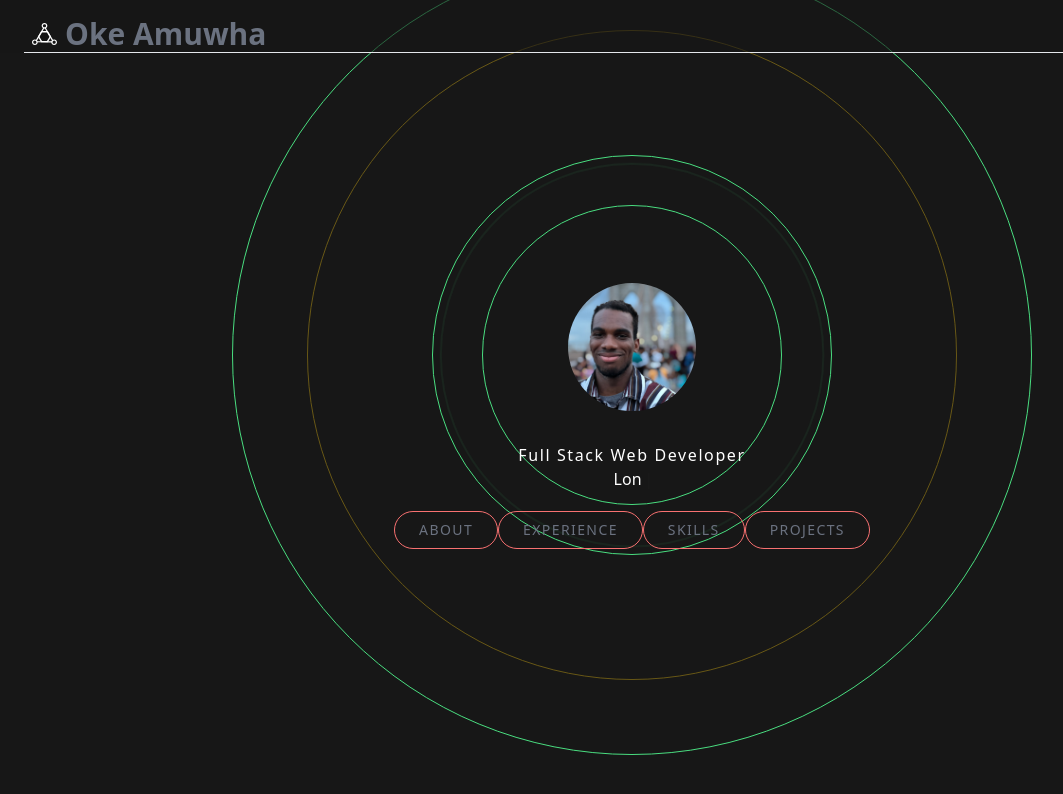
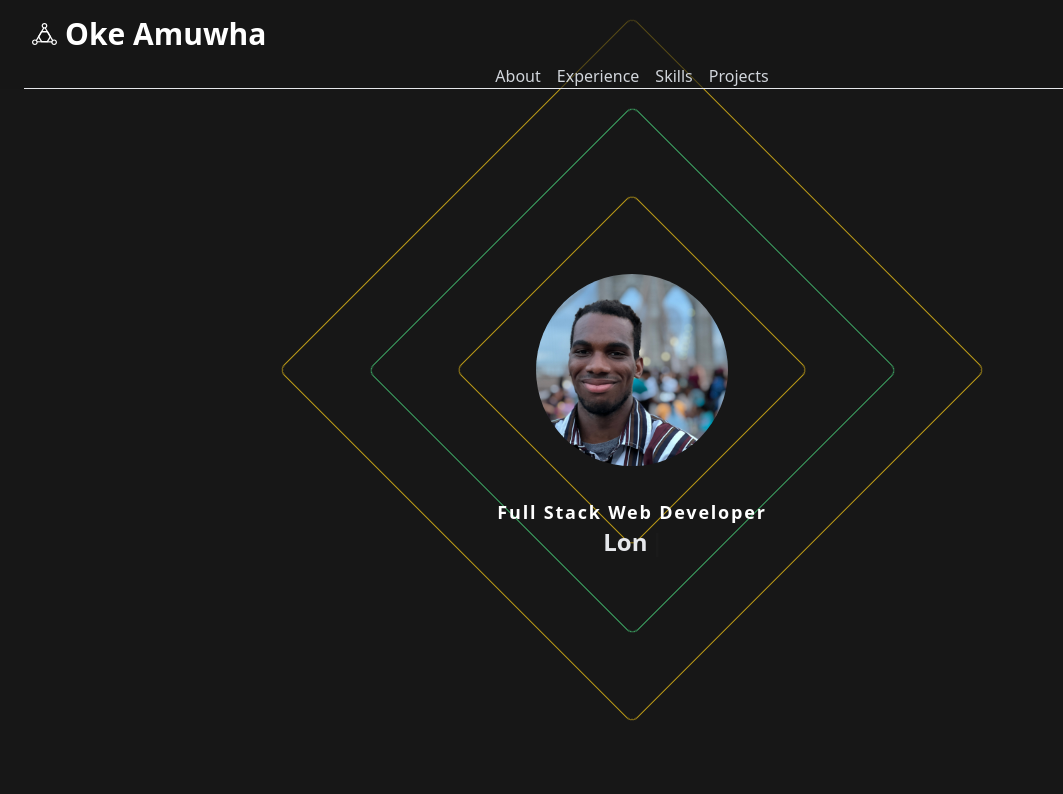
Before and after one commit to amuwhao46/typescript-portfolio, a Next.js app: page / in a window 1280 px wide. Shown: the top 794 px of the page, without its empty margins (8-1071 px from the left). Built offline with nearby package versions, Linux system fonts and the light colour scheme.

Commit message:
Minor personalization changes to portfolio

```diff
--- a/components/About.tsx
+++ b/components/About.tsx
@@ -30,13 +30,11 @@ function About({}: Props) {
         }}
         viewport={{ once: true }}
         src="https://t4.ftcdn.net/jpg/00/59/96/75/360_F_59967553_9g2bvhTZf18zCmEVWcKigEoevGzFqXzq.jpg"
-        className="-mb-20 h-56 w-56 flex-shrink-0 rounded-full object-cover md:mb-0 md:h-96 md:w-64 md:rounded-lg xl:h-[400px] xl:w-[300px]"
+        className=" mt-40 h-56 w-56 flex-shrink-0 rounded-full object-cover md:mb-0 md:h-96 md:w-64 md:rounded-lg xl:h-[400px] xl:w-[300px]"
       />
       <div className="space-y-10 px-0 md:px-10">
-        <h4 className="text-4xl font-semibold">
-          Here is a{" "}
-          <span className="underline decoration-red-600/50">little</span>{" "}
-          background
+        <h4 className="text-4xl font-semibold mt-5">
+          A little background
         </h4>
         <p>
           Lorem ipsum dolor sit amet, consectetur adipiscing elit, sed do
--- a/components/BackgroundCircles.tsx
+++ b/components/BackgroundCircles.tsx
@@ -17,11 +17,10 @@ function BackgroundCircles({}: Props) {
       }}
       className="relative flex items-center justify-center"
     >
-      <div className="absolute mt-52 h-[200px] w-[200px] animate-ping rounded-full border border-green-400" />
-      <div className="absolute mt-52 h-[300px] w-[300px] rounded-full border border-green-400" />
-      <div className="absolute mt-52 h-[400px] w-[400px] rounded-full border border-green-400" />
-      <div className="absolute mt-52 h-[650px] w-[650px] animate-pulse rounded-full border border-yellow-400 opacity-20" />
-      <div className="absolute mt-52 h-[800px] w-[800px] rounded-full border border-green-400" />
+      <div className="absolute mt-64 h-[250px] w-[250px] animate-pulse rounded-lg rotate-45 border border-yellow-400" />
+      <div className="absolute mt-64 h-[375px] w-[375px] animate-pulse rounded-lg rotate-45 border border-green-400" />
+      <div className="absolute mt-64 h-[500px] w-[500px] animate-pulse rounded-lg rotate-45 border border-yellow-400" />
+
     </motion.div>
   );
 }
--- a/components/Experience.tsx
+++ b/components/Experience.tsx
@@ -17,12 +17,12 @@ export default class Experience extends PureComponent<Props> {
         whileInView={{
           opacity: 1,
         }}
-        className="item-center relative mx-auto flex h-screen max-w-full flex-col justify-evenly overflow-hidden px-10 text-left md:flex-row"
+        className="item-center relative mx-auto flex h-screen max-w-full flex-col justify-evenly overflow-hidden px-5 text-left md:flex-row"
       >
         <h3 className="absolute top-24 text-2xl uppercase tracking-[20px] text-gray-500">
           Experience
         </h3>
-        <div className="-p-10 flex w-full snap-x snap-mandatory space-x-5 overflow-x-scroll scrollbar-thin scrollbar-track-gray-400/20 scrollbar-thumb-white/80">
+        <div className="mt-40 -p-10 flex w-full snap-x snap-mandatory space-x-5 overflow-x-scroll overflow-y-hidden scrollbar-thin scrollbar-track-gray-400/20 scrollbar-thumb-white/80">
           <ExperienceContainer />
           <ExperienceContainer />
           <ExperienceContainer />
--- a/components/ExperienceContainer.tsx
+++ b/components/ExperienceContainer.tsx
@@ -5,7 +5,7 @@ type Props = {};
 
 export default function ExperienceContainer({}: Props) {
   return (
-    <article className="flex w-[500px] flex-shrink-0 cursor-pointer snap-center flex-col items-center space-y-7 overflow-hidden rounded-lg bg-gray-900 p-10 opacity-40 transition-opacity duration-200 hover:opacity-100 md:w-[600px] xl:w-[900px]">
+    <article className="flex w-screen flex-shrink-0 cursor-pointer snap-center flex-col items-center space-y-7 overflow-hidden rounded-lg bg-gray-700 p-10 opacity-40 transition-opacity duration-200 hover:opacity-100 md:w-[600px] xl:w-[900px]">
       <motion.img
         initial={{
           y: -100,
--- a/components/Header.tsx
+++ b/components/Header.tsx
@@ -2,6 +2,7 @@ import React from "react";
 import Image from "next/image";
 import Logo from "../public/Logo.svg";
 import { motion } from "framer-motion";
+import Link from "next/link";
 
 type Props = {};
 
@@ -26,8 +27,22 @@ export default function Header({}: Props) {
       >
         {/* Logo & Name */}
         <Image src={Logo} width={25} alt="My logo" className="mx-2" />
-        <h1 className="text-3xl font-bold text-gray-500">Oke Amuwha</h1>
+        <h1 className="text-3xl font-bold text-white">Oke Amuwha</h1>
       </motion.div>
+      <div className="flex flex-row space-x-4 justify-center text-gray-300 pt-3">
+        <Link href="#about">
+          <button className="">About</button>
+        </Link>
+        <Link href="#experience">
+          <button className="">Experience</button>
+        </Link>
+        <Link href="#skills">
+          <button className="">Skills</button>
+        </Link>
+        <Link href="#projects">
+          <button className="">Projects</button>
+        </Link>
+      </div>
       <motion.hr
         initial={{ opacity: 0 }}
         animate={{ opacity: 1 }}
--- a/components/Hero.tsx
+++ b/components/Hero.tsx
@@ -24,28 +24,14 @@ function Hero({}: Props) {
       <Image
         src={Portrait}
         alt="Portrait image"
-        className="relative mx-auto h-32 w-32 rounded-full object-cover"
+        className="relative mx-auto h-48 w-48 rounded-full object-cover"
       />
       <div className="z-10">
-        <h2 className="tracking-widest">Full Stack Web Developer</h2>
-        <h1>
+        <h2 className="tracking-widest font-semibold text-lg">Full Stack Web Developer</h2>
+        <h1 className="text-2xl font-bold text-gray-200">
           <span>{text}</span>
           <Cursor />
         </h1>
-        <div className="pt-5">
-          <Link href="#about">
-            <button className="heroButton">About</button>
-          </Link>
-          <Link href="#experience">
-            <button className="heroButton">Experience</button>
-          </Link>
-          <Link href="#skills">
-            <button className="heroButton">Skills</button>
-          </Link>
-          <Link href="#projects">
-            <button className="heroButton">Projects</button>
-          </Link>
-        </div>
       </div>
     </div>
   );
--- a/components/Projects.tsx
+++ b/components/Projects.tsx
@@ -21,7 +21,7 @@ export default function Projects({}: Props) {
       <h3 className="absolute top-24 text-2xl uppercase tracking-[20px] text-gray-500">
         Projects
       </h3>
-      <div className="relative z-20 flex w-full snap-x snap-mandatory overflow-y-hidden overflow-x-scroll scrollbar-thin scrollbar-track-gray-400/20 scrollbar-thumb-white/80">
+      <div className="relative md:mt-40 z-20 flex w-full snap-x snap-mandatory overflow-y-hidden overflow-x-scroll scrollbar-thin scrollbar-track-gray-400/20 scrollbar-thumb-white/80">
         {/* Projects */}
         {projects.map((project, index) => (
           <div className="flex h-screen w-screen flex-shrink-0 snap-center flex-col items-center justify-center space-y-5 p-20 md:p-44">
--- a/components/Skill.tsx
+++ b/components/Skill.tsx
@@ -8,12 +8,10 @@ export default function Skill({}: Props) {
     <div className="group relative flex cursor-pointer">
       <motion.img
         initial={{
-          x: -200,
           opacity: 0,
         }}
         transition={{ duration: 1 }}
         whileInView={{
-          x: 0,
           opacity: 1,
         }}
         src="https://t4.ftcdn.net/jpg/00/59/96/75/360_F_59967553_9g2bvhTZf18zCmEVWcKigEoevGzFqXzq.jpg"
--- a/components/Skills.tsx
+++ b/components/Skills.tsx
@@ -24,7 +24,7 @@ export default function Skills({}: Props) {
       <h3 className="absolute top-36 text-sm uppercase tracking-[3px] text-gray-500">
         Hover over a skill for current proficiency
       </h3>
-      <div className="grid grid-cols-4 gap-5">
+      <div className="grid grid-cols-3 md:grid-cols-4 gap-5">
         <Skill />
         <Skill />
         <Skill />
--- a/package.json
+++ b/package.json
@@ -19,7 +19,6 @@
     "next": "13.2.4",
     "react": "18.2.0",
     "react-dom": "18.2.0",
-    "react-hook-form": "^7.43.9",
     "react-simple-typewriter": "^5.0.1",
     "typescript": "5.0.2"
   },
```
Also changed, not shown: components/Contacts.tsx (+0 -31 lines), 1 other file (tests, documents, lock files or other folders).
